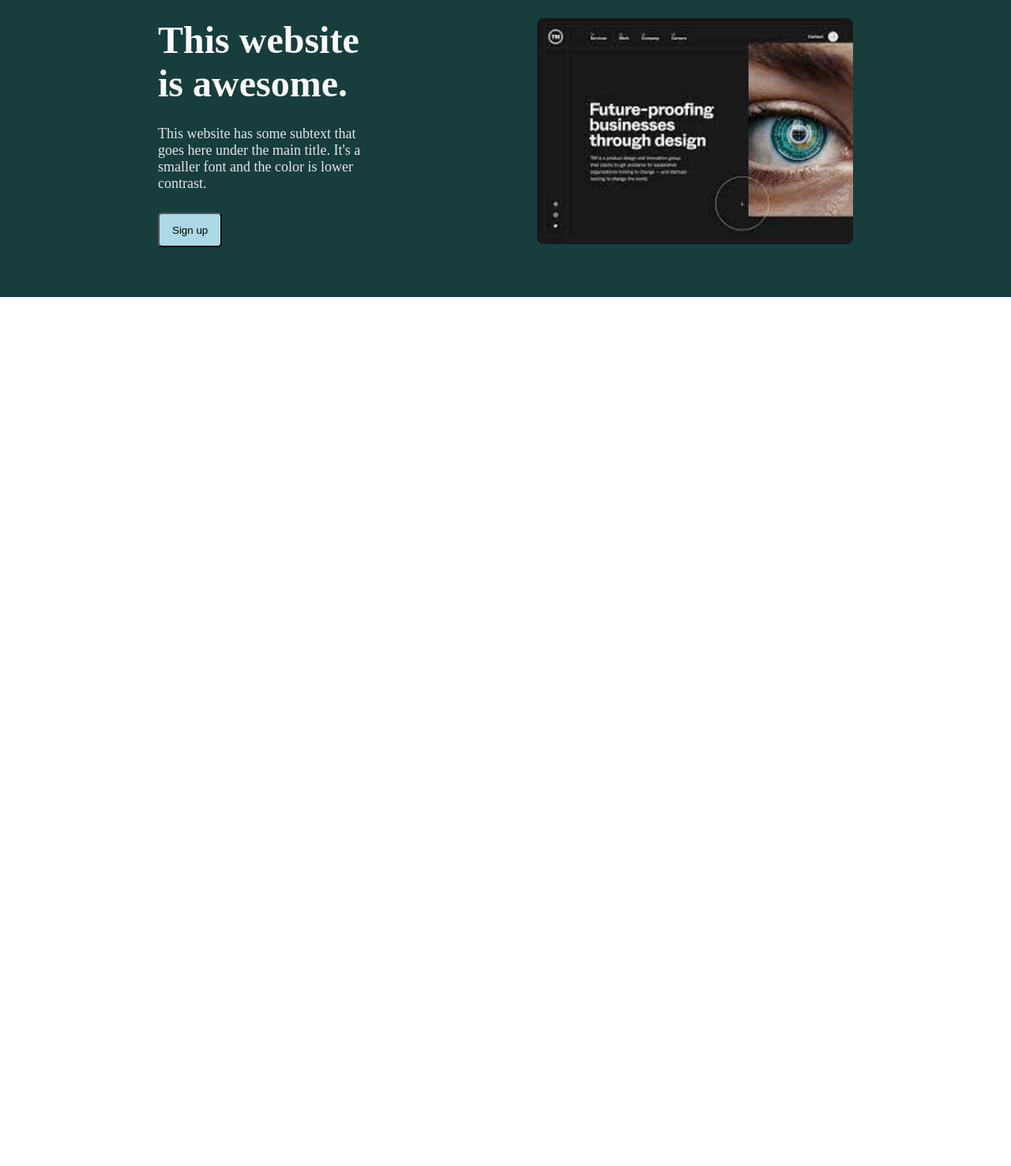
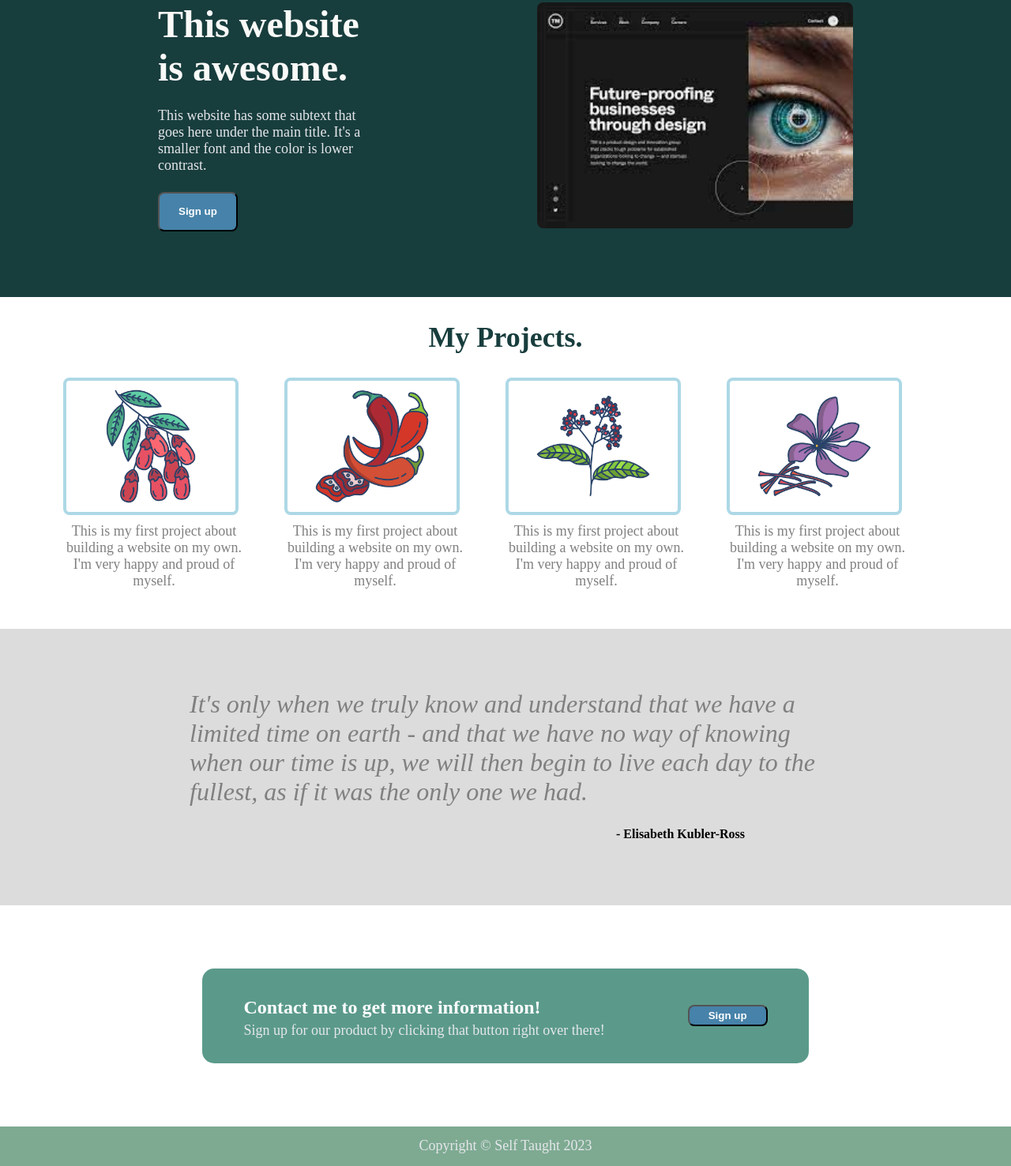
Before and after one commit to hanguyen291298/landing-page, a plain HTML site: page index.html in a window 1280 px wide. Shown: the part 124-1600 px from the top of the page at 79% size. Before the commit the page ends 800 px from the top, so only its background shows below. Drawn offline with Linux system fonts and the light colour scheme.

Commit message:
Edit index.html and style.css

```diff
--- a/index.html
+++ b/index.html
@@ -23,9 +23,57 @@
                 <button class="sign-up">Sign up</button>
             </div>
             <div class="web-img">
-                <img src="picture.jpg" alt="nice-websites">
+                <img src="Images/picture.jpg" alt="nice-websites">
             </div>
         </div>
+    </div>
+    <div class="main-container">
+        <div class="header-information">
+            <h2>My Projects.</h2>
+        </div>
+        <div class="my-projects">
+            <div class="project">
+                <img src="Images/barberry.png" alt="project-one">
+                <div class="description">
+                    <p>This is my first project about building a website on my own. I'm very happy and proud of myself.</p>
+                </div>
+            </div>
+            <div class="project">
+                <img src="Images/chilli.png" alt="project-one">
+                <div class="description">
+                    <p>This is my first project about building a website on my own. I'm very happy and proud of myself.</p>
+                </div>
+            </div>
+            <div class="project">
+                <img src="Images/pepper.png" alt="project-one">
+                <div class="description">
+                    <p>This is my first project about building a website on my own. I'm very happy and proud of myself.</p>
+                </div>
+            </div>
+            <div class="project">
+                <img src="Images/saffron.png" alt="project-one">
+                <div class="description">
+                    <p>This is my first project about building a website on my own. I'm very happy and proud of myself.</p>
+                </div>
+            </div>
+        </div>
+        <div class="quote-section">
+            <div class="quote">
+                <h2>It's only when we truly know and understand that we have a limited time on earth - and that we have no way of knowing when our time is up, we will then begin to live each day to the fullest, as if it was the only one we had.</h2>
+            </div>
+            <div class="author">- Elisabeth Kubler-Ross</div>
+        </div>
+        <div class="contact">
+            <div class="suggest">
+                <h3>Contact me to get more information!</h3>
+                <p>Sign up for our product by clicking that button right over there!</p>
+            </div>
+            <button class="sign-up" type="button">Sign up</button>
+        </div>
+        <div class="footer">
+            <p>Copyright © Self Taught 2023</p>
+        </div>
+
     </div>
 
 
--- a/style.css
+++ b/style.css
@@ -2,14 +2,15 @@ body{
     margin: 0;
     padding: 0;
     box-sizing: border-box;
+
 }
-
+/*------------------------------------------------- Head------------------------------------*/
 .head-container{
     background-color: #183D3D;
     height: 500px;
     display: flex;
     flex-direction: column;
-    gap: 100px;
+    gap: 80px;
 }
 .navbar{
     display: flex;
@@ -41,6 +42,7 @@ a, p{
     text-decoration: none;
     font-size: 18px;
     color: #E5E7EB;
+    margin: 0;
 }
 
 h1{
@@ -64,7 +66,103 @@ img{
 }
 
 .sign-up{
-    padding: 8px 16px;
-    border-radius: 5px;
-    background-color: lightblue;
+    padding: 4px 24px;
+    border-radius: 8px;
+    background-color: #4682A9;
+    color: white;
+    font-weight: bold;
 }
+/*-----------------------------------------------main-------------------------------------*/
+.my-projects{
+    display: flex;
+    justify-content: center;
+    align-items: center;
+    margin: 20px auto 50px;
+}
+
+.header-information h2{
+    text-align: center;
+    font-size: 36px;
+    font-weight: bold;
+    color: #183D3D;
+}
+
+.project{
+    width: 280px;
+    display: flex;
+    flex-direction: column;
+    gap: 10px;
+}
+
+.project img{
+    width: 150px;
+    padding: 8px 32px;
+    height: auto;
+    border: 4px solid lightblue;
+}
+
+.description{
+    width: 230px;
+}
+
+.description p{
+    color: grey;
+    text-align: center;
+}
+/*-------------------------------------------quote section-------------------------------------*/
+.quote-section{
+    height: 350px;
+    display: flex;
+    flex-direction: column;
+    justify-content: center;
+
+    align-items: center;
+    background-color: gainsboro;
+}
+
+.quote{
+    width: 800px;
+    margin-top: 20px;
+}
+
+.quote h2{
+    font-size: 32px;
+    color: gray;
+    font-style: italic;
+    font-weight: normal;
+
+}
+
+.author{
+    width: 500px;
+    align-self: flex-end;
+    color: black;
+    font-weight: bold;
+    margin-bottom: 50px;
+}
+/*-------------------------------------------------contact----------------------------------------*/
+.contact{
+    display: flex;
+    width: 60%;
+    height: 120px;
+    justify-content: space-around;
+    align-items: center;
+    background-color: #5B9A8B;
+    margin: 80px auto;
+    border-radius: 15px;
+
+}
+.suggest h3{
+    margin: 5px 0;
+    font-size: 24px;
+    color: white;
+}
+
+/*---------------------------------------------Footer---------------------------------------*/
+.footer{
+    height: 50px;
+    background-color: #7EAA92;
+    display: flex;
+    justify-content: center;
+    align-items: center;
+}
```
